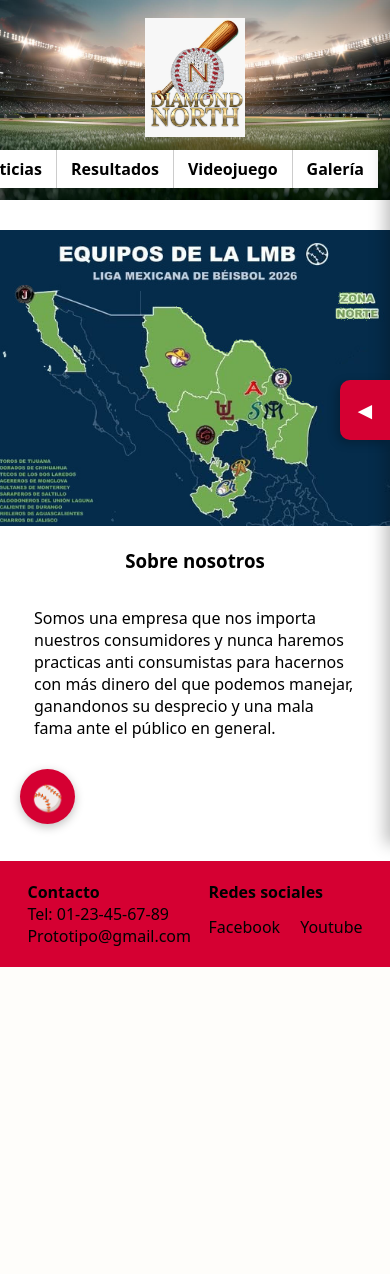
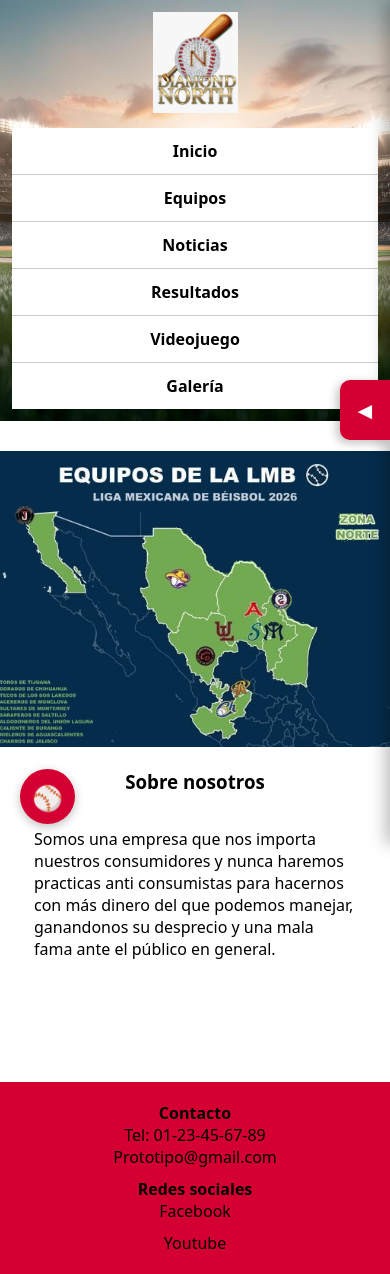
Before and after one commit to pp4132/PI_Proyecto, a PHP site: page /index.php in a window 390 px wide. Before the commit the page ends 967 px from the top, so only its background shows below. Run offline with PHP 8.4, Linux system fonts and the light colour scheme.

Commit message:
Arreglo de bug en el header.php

```diff
--- a/src/Header.php
+++ b/src/Header.php
@@ -1,6 +1,6 @@
 <header class="header_principal">
 
-    <a href="Index.php">
+    <a href="Index.php" class="logo_header">
         <img class="img_header" src="img/Logo ND.jpeg" alt="Logo de la página">
     </a>
 
--- a/src/css/StyleGeneral.css
+++ b/src/css/StyleGeneral.css
@@ -372,15 +372,50 @@ footer{
 }
 
 
-@media(max-width: 468px){
-    .header_principal, .img_header{
+
+/* TABLETS Y CELULARES */
+@media (max-width: 768px) {
+
+    .header_principal {
+        height: auto;
+        min-height: 200px;
         flex-direction: column;
     }
-    .header_principal{
-        height: 200px;
+
+    .img_header {
+        width: 85px;
     }
-    .nav_header, .nav_footer{
-        margin-top: 13px;
+
+    .nav_header {
+        width: 100%;
+        display: flex;
+        flex-direction: column; /* Menú vertical */
+        align-items: stretch;
+        margin-top: 15px;
+        background-color: white;
+    }
+
+    .nav_header a {
+        width: 100%;
+        text-align: center;
+        padding: 12px;
+        border-right: none;
+        border-bottom: 1px solid #ccc;
+    }
+
+    .nav_header a:last-child {
+        border-bottom: none;
+    }
+
+    .nav_footer {
+        flex-direction: column;
         align-items: center;
+        gap: 10px;
+    }
+
+    footer {
+        flex-direction: column;
+        align-items: center;
+        text-align: center;
     }
 }
```
